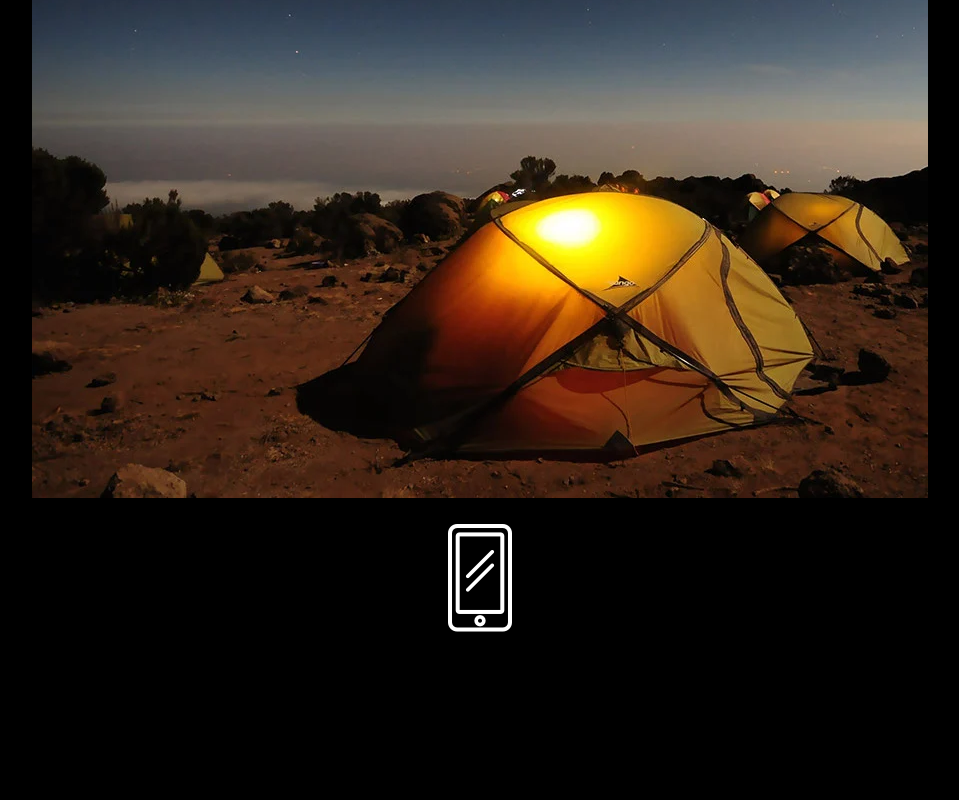
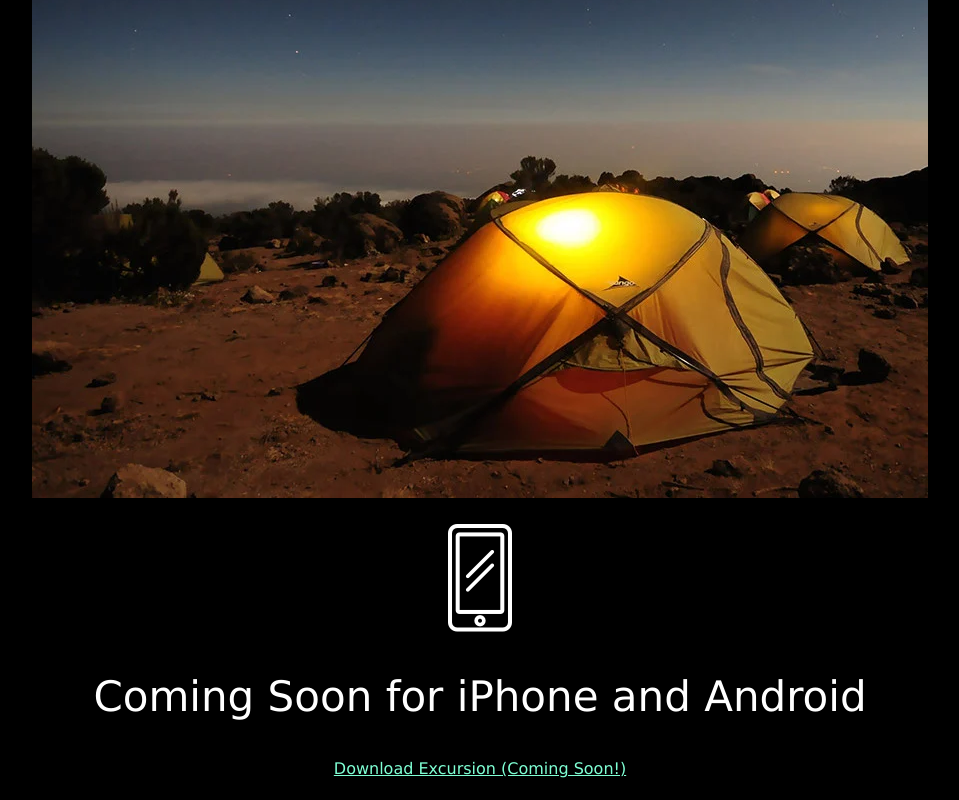
Before and after one commit to AndriusAlimas/excursion, a plain HTML site: page index.html in a window 1280 px wide. Shown: the part 507-1307 px from the top of the page, without its empty margins (160-1119 px from the left). Before the commit the page ends 1165 px from the top, so only its background shows below. Drawn offline with Linux system fonts and the light colour scheme.

Commit message:
Added to last section header and paragraph with a link we dont need set new rules for styling because same rules applies

```diff
--- a/index.html
+++ b/index.html
@@ -31,6 +31,8 @@
         <!-- coming soon section -->
         <section>
             <p><img src="resources/images/phone.jpg"></p>
+            <h2>Coming Soon for iPhone and Android</h2>
+            <p><a href="#">Download Excursion (Coming Soon!)</a></p>
         </section>
      </main>
  </body>
```
